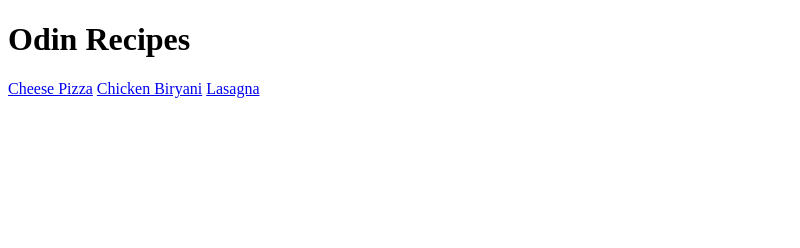
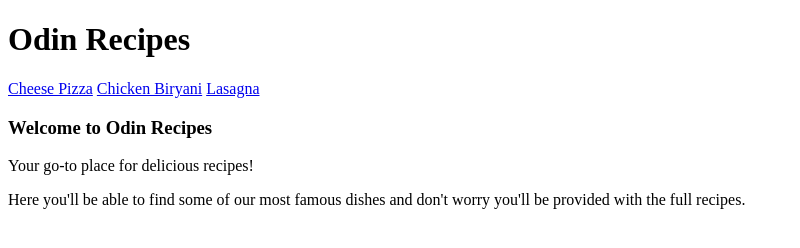
Before and after one commit to Azlan21/odin-recipes, a plain HTML site: page index.html in a window 1280 px wide. Shown: the whole page, without its empty margins (0-800 px from the left). Drawn offline with Linux system fonts and the light colour scheme.

Commit message:
Added more infomation to home page

```diff
--- a/index.html
+++ b/index.html
@@ -13,6 +13,10 @@
     <a href="./recipes/cheesepizza.html">Cheese Pizza</a>
     <a href="./recipes/chickenbiryani.html">Chicken Biryani</a>
     <a href="./recipes/lasagna.html">Lasagna</a>
+    <h3>Welcome to Odin Recipes</h3>
+    <p>Your go-to place for delicious recipes!</p>
+    <p>Here you'll be able to find some of our most famous dishes and
+        don't worry you'll be provided with the full recipes.</p>
 
 
 
```
